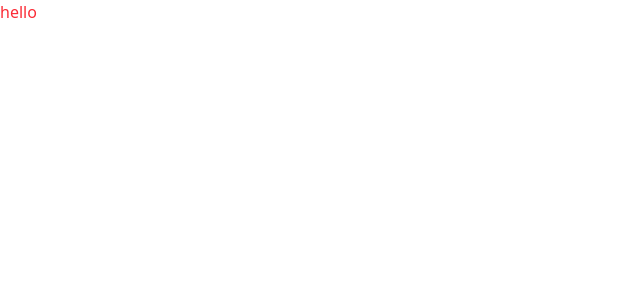
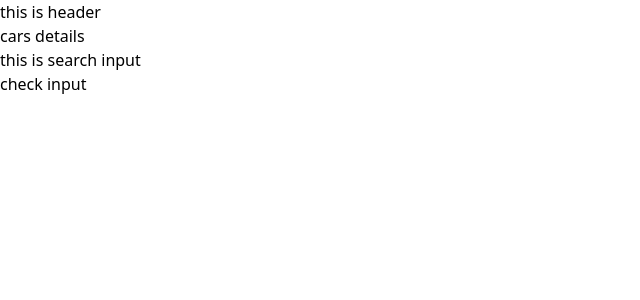
Before and after one commit to alaminsframe/react, a React (Vite) app: page / in a window 1280 px wide. Shown: the top 300 px of the page, without its empty margins (0-640 px from the left). Built offline with nearby package versions, Linux system fonts and the light colour scheme.

Commit message:
components arranging

```diff
--- a/src/Cars.jsx
+++ b/src/Cars.jsx
@@ -1,8 +1,14 @@
+import Header from  "./Header"
+import CarsList from "./CarsList"
+import SearchBar from "./SearchBar"
+
 const Cars = () => {
   return (
-    <div>
-      <p className="text-red-500">hello</p>
-    </div>
+    <>
+      <Header />
+      <CarsList />
+      <SearchBar />
+    </>
   )
 }
 
--- a/src/CarsDetails.jsx
+++ b/src/CarsDetails.jsx
@@ -0,0 +1,10 @@
+
+const CarsDetails = () => {
+  return (
+    <div>
+      <p>cars details</p>
+    </div>
+  )
+}
+
+export default CarsDetails
--- a/src/CarsList.jsx
+++ b/src/CarsList.jsx
@@ -0,0 +1,11 @@
+import CarsDetails from "./CarsDetails"
+
+const CarsList = () => {
+  return (
+    <div>
+      <CarsDetails />
+    </div>
+  )
+}
+
+export default CarsList
--- a/src/CheckInput.jsx
+++ b/src/CheckInput.jsx
@@ -0,0 +1,10 @@
+
+const CheckInput = () => {
+  return (
+    <div>
+      <p>check input</p>
+    </div>
+  )
+}
+
+export default CheckInput
--- a/src/Header.jsx
+++ b/src/Header.jsx
@@ -0,0 +1,10 @@
+
+const Header = () => {
+  return (
+    <div>
+      <p>this is  header</p>
+    </div>
+  )
+}
+
+export default Header
--- a/src/SearchBar.jsx
+++ b/src/SearchBar.jsx
@@ -0,0 +1,13 @@
+import SearchInput from "./SearchInput"
+import CheckInput from "./CheckInput"
+
+const SearchBar = () => {
+  return (
+    <div>
+      <SearchInput />
+      <CheckInput />
+    </div>
+  )
+}
+
+export default SearchBar
```
